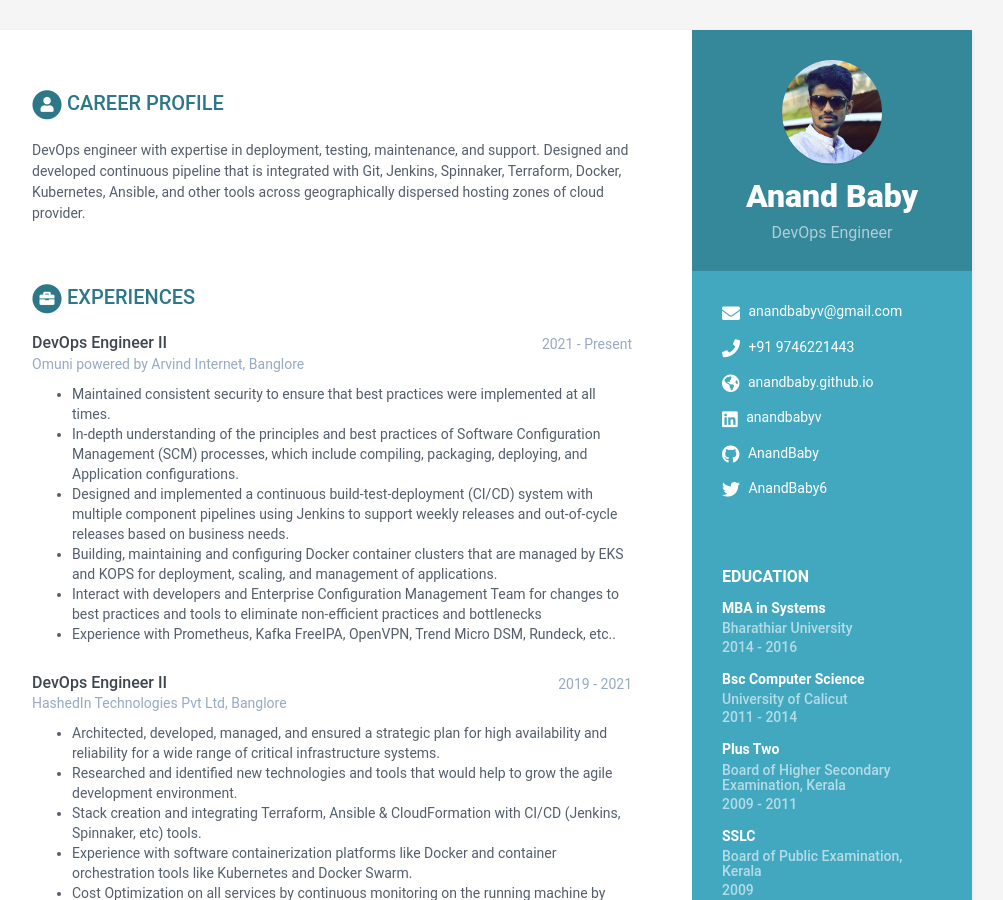
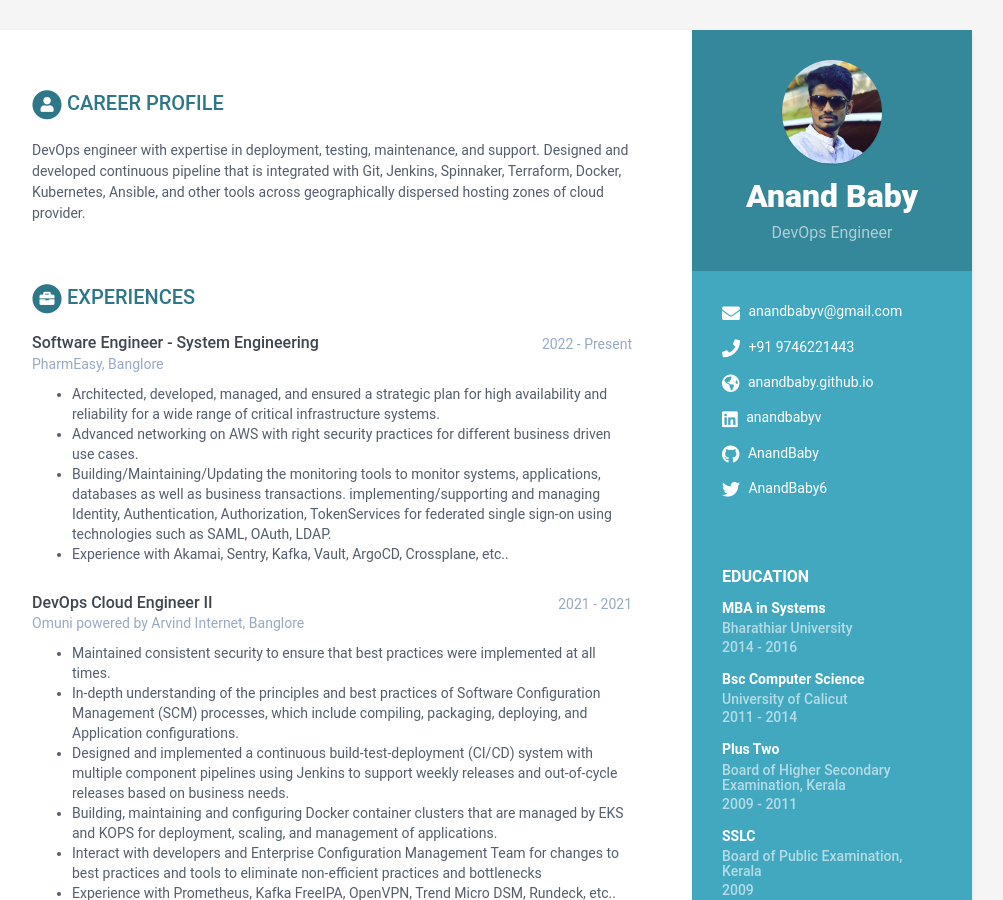
Before and after one commit to AnandBaby/anandbaby.github.io, a Jekyll site: the page built from index.html, in a window 1280 px wide and 900 px high. Shown: the whole window, without its empty margins (168-1171 px from the left). Built offline with Jekyll 4.4.1, drawn with Linux system fonts in a browser that asks for light colours.

Commit message:
Update data.yml

```diff
--- a/_data/data.yml
+++ b/_data/data.yml
@@ -67,8 +67,17 @@ education:
       time: 2009
       details: 76%
 experiences:
-    - role: DevOps Engineer II
-      time: 2021 - Present
+    - role: Software Engineer - System Engineering
+      time: 2022 - Present
+      company: PharmEasy, Banglore
+      details: |
+
+          - Architected, developed, managed, and ensured a strategic plan for high availability and reliability for a wide range of critical infrastructure systems.
+          - Advanced networking on AWS with right security practices for different business driven use cases.
+          - Building/Maintaining/Updating the monitoring tools to monitor systems, applications, databases as well as business transactions. implementing/supporting and managing Identity, Authentication, Authorization, TokenServices for federated single sign-on using technologies such as SAML, OAuth, LDAP.
+          - Experience with Akamai, Sentry, Kafka, Vault, ArgoCD, Crossplane, etc..
+    - role: DevOps Cloud Engineer II
+      time: 2021 - 2021
       company: Omuni powered by Arvind Internet, Banglore
       details: |
 
@@ -83,7 +92,6 @@ experiences:
       company: HashedIn Technologies Pvt Ltd, Banglore
       details: |
 
-          - Architected, developed, managed, and ensured a strategic plan for high availability and reliability for a wide range of critical infrastructure systems.
           - Researched and identified new technologies and tools that would help to grow the agile development environment.
           - Stack creation and integrating Terraform, Ansible & CloudFormation with CI/CD (Jenkins, Spinnaker, etc) tools.
           - Experience with software containerization platforms like Docker and container orchestration tools like Kubernetes and Docker Swarm.
```
